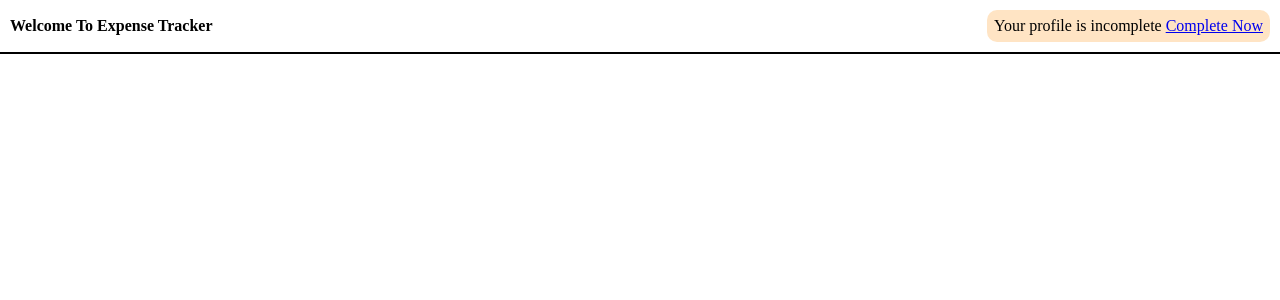
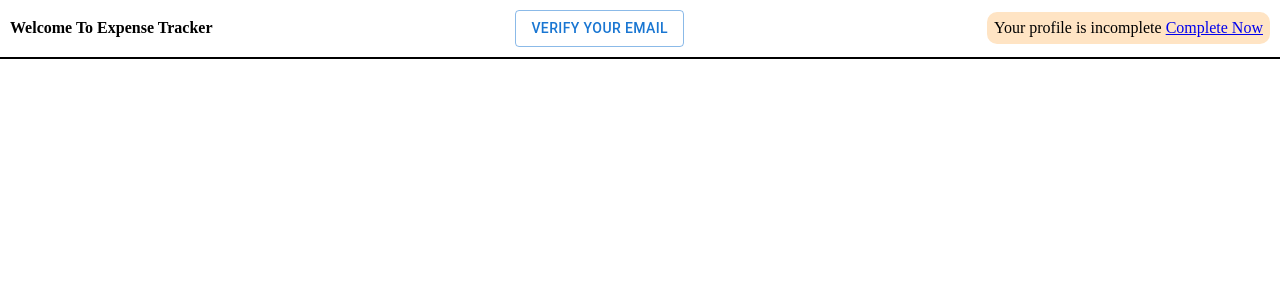
Before and after one commit to Fardeen2001/Expense_Tracker_React_App, a React (Create React App) app: page / in a window 1280 px wide. Shown: the top 300 px of the page. Built offline with nearby package versions, Linux system fonts and the light colour scheme.

Commit message:
user email verifying is added

```diff
--- a/src/Auth/AuthSignUpForm.js
+++ b/src/Auth/AuthSignUpForm.js
@@ -70,6 +70,7 @@ const AuthSignUpForm = () => {
       //   console.log(data.idToken);
       //   authCxt.login(data.idToken, emailInput.current.value);
     } catch (error) {
+      setIsLoading(false);
       alert(error.message);
     }
   };
--- a/src/Components/ContactDetails/ContactDetails.js
+++ b/src/Components/ContactDetails/ContactDetails.js
@@ -26,7 +26,9 @@ const ContactDetails = () => {
           throw new Error("error");
         }
         const data = await res.json();
-        console.log(data);
+        //console.log(data, data.users[0].displayName, data.users[0].photoUrl);
+        setName(data.users[0].displayName);
+        setUrl(data.users[0].photoUrl);
       } catch (error) {
         alert(error.message);
       }
@@ -39,8 +41,6 @@ const ContactDetails = () => {
           throw new Error("Something went wrong ....Retrying");
         }
         const data = await response.json();
-        setName(data.displayName);
-        setUrl(data.photoUrl);
       } catch (error) {}
     };
     getUser();
@@ -68,7 +68,7 @@ const ContactDetails = () => {
         throw new Error("error");
       }
       const data = await res.json();
-      console.log(data);
+      //console.log(data);
     } catch (error) {
       alert(error.message);
     }
@@ -87,7 +87,7 @@ const ContactDetails = () => {
         }
       );
       const data = await response.json();
-      console.log(data);
+      //console.log(data);
     } catch (error) {}
   };
   return (
--- a/src/Components/Home.js
+++ b/src/Components/Home.js
@@ -1,11 +1,42 @@
 import React from "react";
 import { NavLink } from "react-router-dom";
 import classes from "./Home.module.css";
+import { Button } from "@mui/material";
 
 const Home = () => {
+  const verifyHandler = async (e) => {
+    e.preventDefault();
+    try {
+      const response = await fetch(
+        "https://identitytoolkit.googleapis.com/v1/accounts:sendOobCode?key=AIzaSyDSc40lXY98ukYYL93R9ZxaIMQ1m5OfS-E",
+        {
+          method: "POST",
+          body: JSON.stringify({
+            requestType: "VERIFY_EMAIL",
+            idToken: localStorage.getItem("idtoken"),
+          }),
+          headers: {
+            "Content-Type": "application/json",
+          },
+        }
+      );
+      if (!response.ok) {
+        throw new Error("invalid");
+      }
+      const data = await response.json();
+      console.log(data);
+    } catch (error) {
+      alert(error.message);
+    }
+  };
   return (
     <nav className={classes.nav}>
       <h4>Welcome To Expense Tracker</h4>
+      <div>
+        <Button variant="outlined" onClick={verifyHandler}>
+          Verify Your Email
+        </Button>
+      </div>
       <div className={classes.badge}>
         Your profile is incomplete <NavLink to="/profile">Complete Now</NavLink>
       </div>
```
